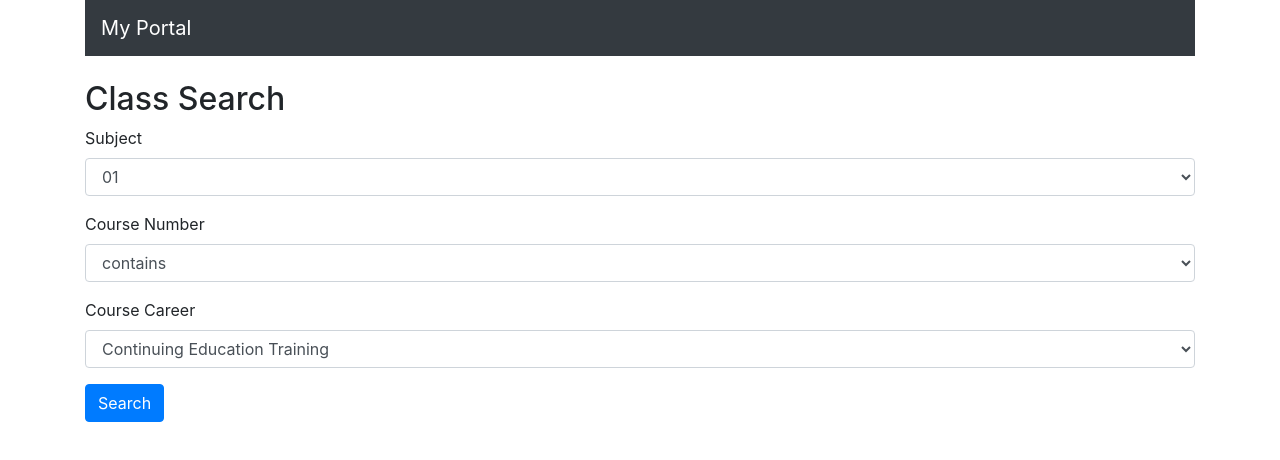
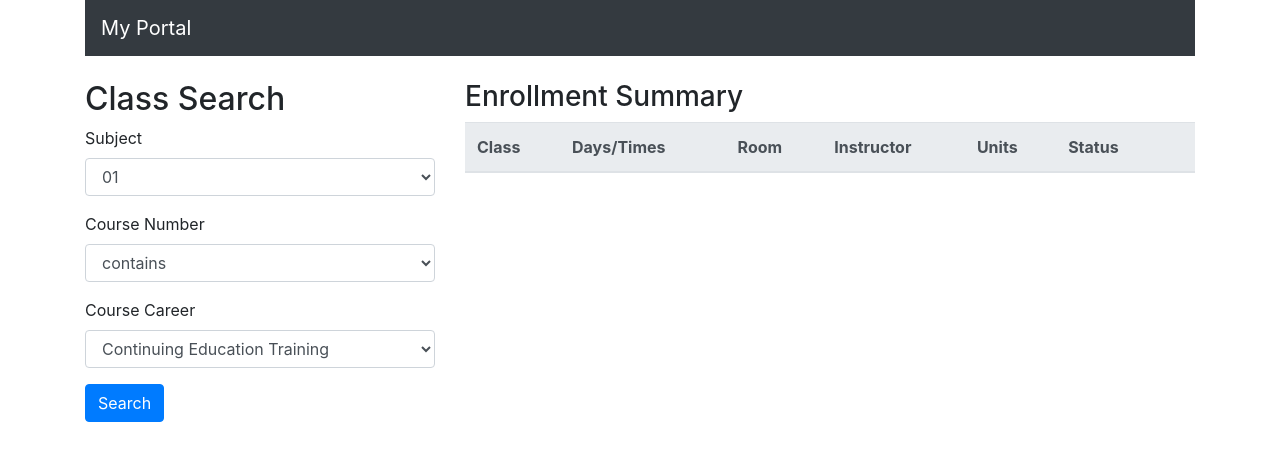
Before and after one commit to liying-kwa/50.041-Distributed-Systems-and-Computing-Project, a React (Create React App) app in the folder WebApp/myportal/: page / in a window 1280 px wide. Shown: the top 460 px of the page. Built offline with nearby package versions, Linux system fonts and the light colour scheme; the HTML template or start-up script is replaced by a standard one.

Commit message:
add to cart

```diff
--- /dev/null
+++ b/WebApp/myportal/src/components/course.component.js
@@ -0,0 +1,16 @@
+import React, { Component } from 'react';
+
+const Course  = (props) => {
+    return (
+    <tr>
+      <td>{props.course.class}</td>
+      <td>{props.course.dayTime}</td>
+      <td>{props.course.room}</td>
+      <td>{props.course.instructor}</td>
+      <td>{props.course.units}</td>
+      <td>{props.course.status}</td>
+    </tr>
+    )
+}
+
+export default Course;
--- a/WebApp/myportal/src/components/homepage.component.js
+++ b/WebApp/myportal/src/components/homepage.component.js
@@ -1,4 +1,5 @@
 import React, { Component } from 'react';
+import Course from "./course.component";
 
 export default class HomePage extends Component {
     constructor(props) {
@@ -16,28 +17,21 @@ export default class HomePage extends Component {
             subject: '',
             number: '',
             career: '',
-            cart: ""
+            courses: []
             // search: false,
         }
 
     }
 
     componentDidMount() {
-        const cart = this.props.location.query
-        if (cart != undefined) {
+        const course = this.props.location.query
+        const cart = []
+        if (course != undefined) {
+            cart.push(course.course)
             this.setState({
-                cart: cart.class
+                courses: cart
             })
         }
-        // console.log(cart)
-        // let storageCart = localStorage.getItem('cart');
-        // if (storageCart != null) {
-        //     storageCart =
-        //     this.setState({
-        //         cart: storageCart
-        //     })
-        // }
-        // console.log(storageCart)
     }
 
     onChangeSubject(e) {
@@ -58,22 +52,31 @@ export default class HomePage extends Component {
          })
      }
 
+     coursesList() {
+        return this.state.courses.map(course => {
+            // console.log(course)
+            return <Course course={course} key={course._id}/>;
+        })
+    }
+
      onSubmit(e) {
          // check for course
         this.props.history.push("/select" );
     }
 
     render() {
-        const cart = this.state.cart
+        const cart = this.state.courses
         let addedToCart
         if (cart != "" ) {
-            addedToCart = <p>{cart} has been added to your cart</p>
+            addedToCart = <p>{this.state.courses[0].class} has been added to your cart</p>
         } else {
             addedToCart = <div></div>
         }
         return (
             <div>
                 {addedToCart}
+                <div className = 'row'>
+                <div className="col-4">
                 <h2>Class Search</h2>
                 <form onSubmit={this.onSubmit}>
                     <div className = "form-group">
@@ -131,6 +134,31 @@ export default class HomePage extends Component {
                             <input type="submit" value="Search" className="btn btn-primary"/>
                         </div>
                 </form>
+                </div>
+                <div className="col-8">
+                <div>
+                    <h3>Enrollment Summary</h3>
+                    <div></div>
+                    <table className="table">
+                    <thead className="thead-light">
+                        <tr>
+                        {/* <th>Delete</th> */}
+                        <th>Class</th>
+                        <th>Days/Times</th>
+                        <th>Room</th>
+                        <th>Instructor</th>
+                        <th>Units</th>
+                        <th>Status</th>
+                        <th></th>
+                        </tr>
+                    </thead>
+                    <tbody>
+                        {this.coursesList()}
+                    </tbody>
+                    </table>
+                    </div>
+                </div>
+                </div>
             </div>
         )
     }
--- a/WebApp/myportal/src/components/selectpage.component.js
+++ b/WebApp/myportal/src/components/selectpage.component.js
@@ -11,7 +11,7 @@ const Course = props => (
       <td>{props.course.meetDate}</td>
       <td>{props.course.status}</td>
       <td>
-        <Link to={{pathname: `/`, query: {class: props.course.class}}}>
+        <Link to={{pathname: `/`, query: {"course": props.course}}}>
             <button type="button" className="btn btn-primary">
                 Select
             </button>
@@ -36,6 +36,7 @@ export default class SelectPage extends Component {
                         instructor: "Staff",
                         meetDate: "20/05/2019 - 16/08/2019",
                         status: 'Available',
+                        units: '24.00'
                     },
                     {
                         _id: '2',
@@ -46,6 +47,7 @@ export default class SelectPage extends Component {
                         instructor: "Staff",
                         meetDate: "20/05/2019 - 16/08/2019",
                         status: 'Available',
+                        units: '24.00'
                     }
                 ],
             }
```
